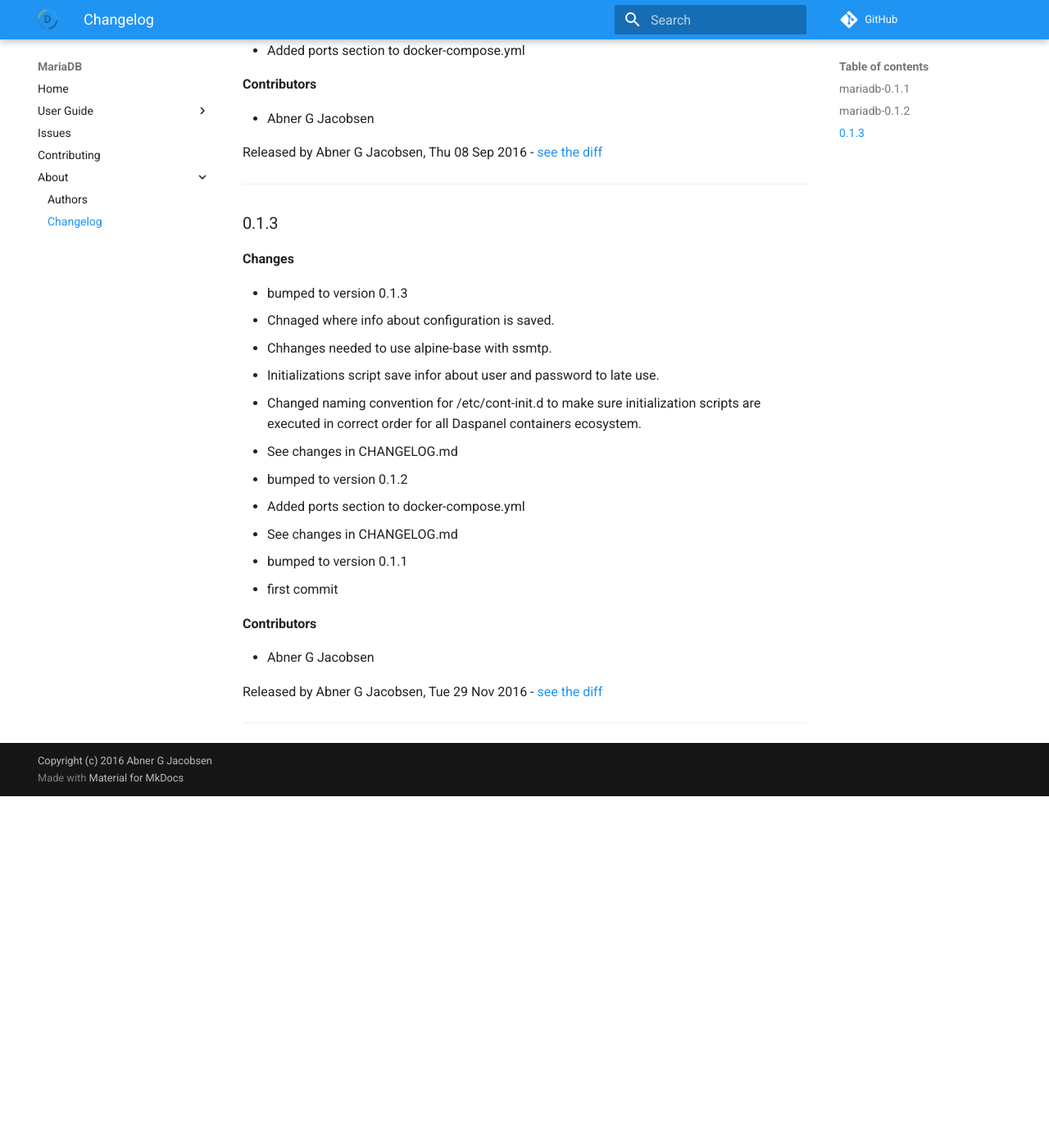
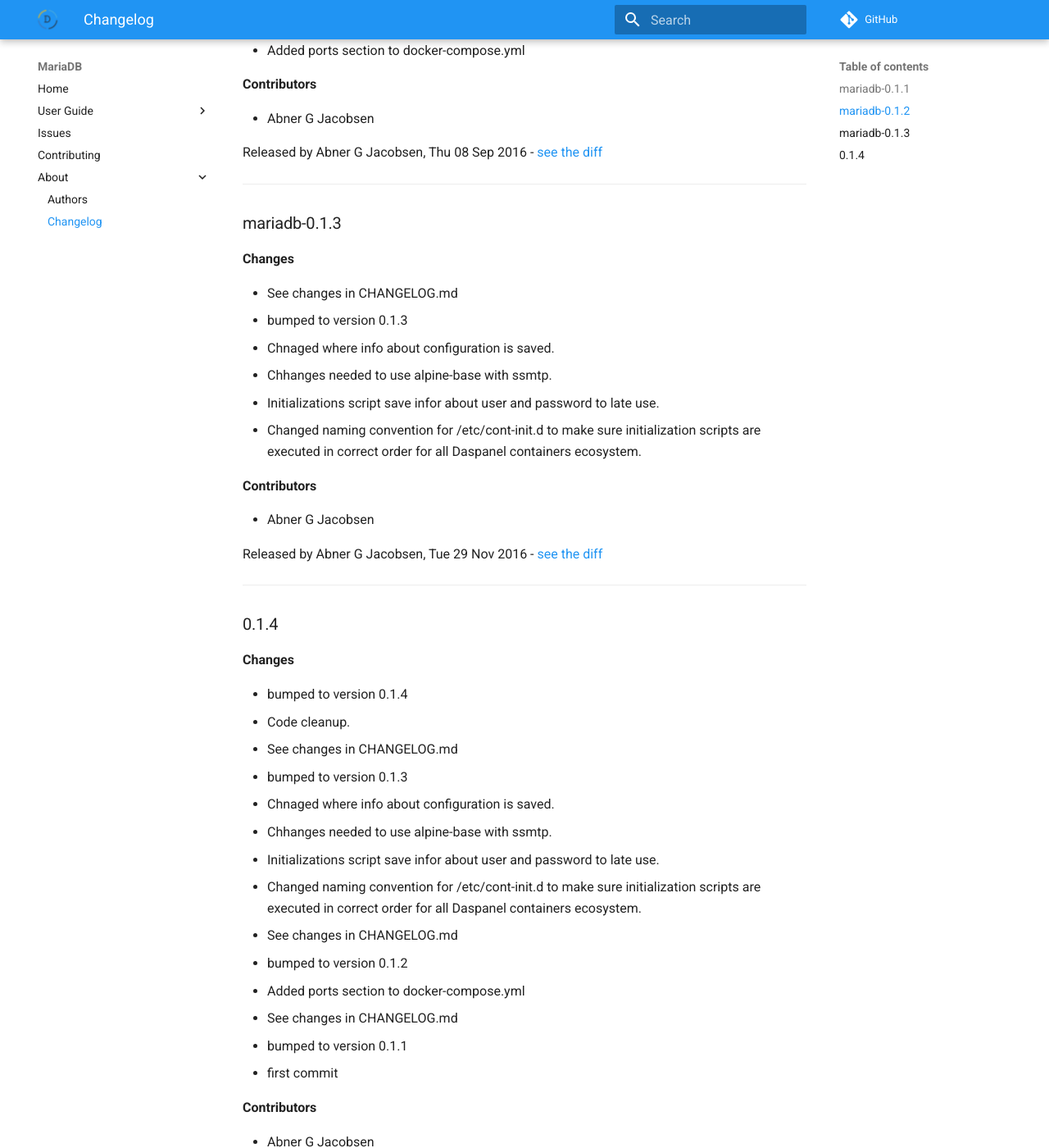
Before and after one commit to daspanel/mariadb, an MkDocs documentation site: the page built from docs/changelog.md, in a window 1280 px wide and 1400 px high, scrolled down 649 px. Shown: the whole window at 82% size. Built offline with MkDocs 1.6.1 and Material for MkDocs 9.7.7, drawn with Linux system fonts in a browser that asks for light colours; comment, search, counter and statistics services are not loaded; old or Windows-style settings are respelled for this version of MkDocs; before the commit the page ends 1620 px from its top, so only the background shows below that; some of the changed text lies outside the part shown.

Commit message:
See changes in CHANGELOG.md

```diff
--- a/docs/changelog.md
+++ b/docs/changelog.md
@@ -30,9 +30,30 @@ Released by Abner G Jacobsen, Thu 08 Sep 2016 -
 [see the diff](https://github.com/admindaspanel/mariadb/compare/...#diff)
 ______________
 
-### 0.1.3
+### mariadb-0.1.3
 __Changes__
 
+- See changes in CHANGELOG.md
+- bumped to version 0.1.3
+- Chnaged where info about configuration is saved.
+- Chhanges needed to use alpine-base with ssmtp.
+- Initializations script save infor about user and password to late use.
+- Changed naming convention for /etc/cont-init.d to make sure initialization scripts are executed in correct order for all Daspanel containers ecosystem.
+
+__Contributors__
+
+- Abner G Jacobsen
+
+Released by Abner G Jacobsen, Tue 29 Nov 2016 -
+[see the diff](https://github.com/admindaspanel/mariadb/compare/...#diff)
+______________
+
+### 0.1.4
+__Changes__
+
+- bumped to version 0.1.4
+- Code cleanup.
+- See changes in CHANGELOG.md
 - bumped to version 0.1.3
 - Chnaged where info about configuration is saved.
 - Chhanges needed to use alpine-base with ssmtp.
```
Also changed, not shown: other parts of docs/changelog.md (+2 -2 lines), CHANGELOG.md (+24 -3 lines).
